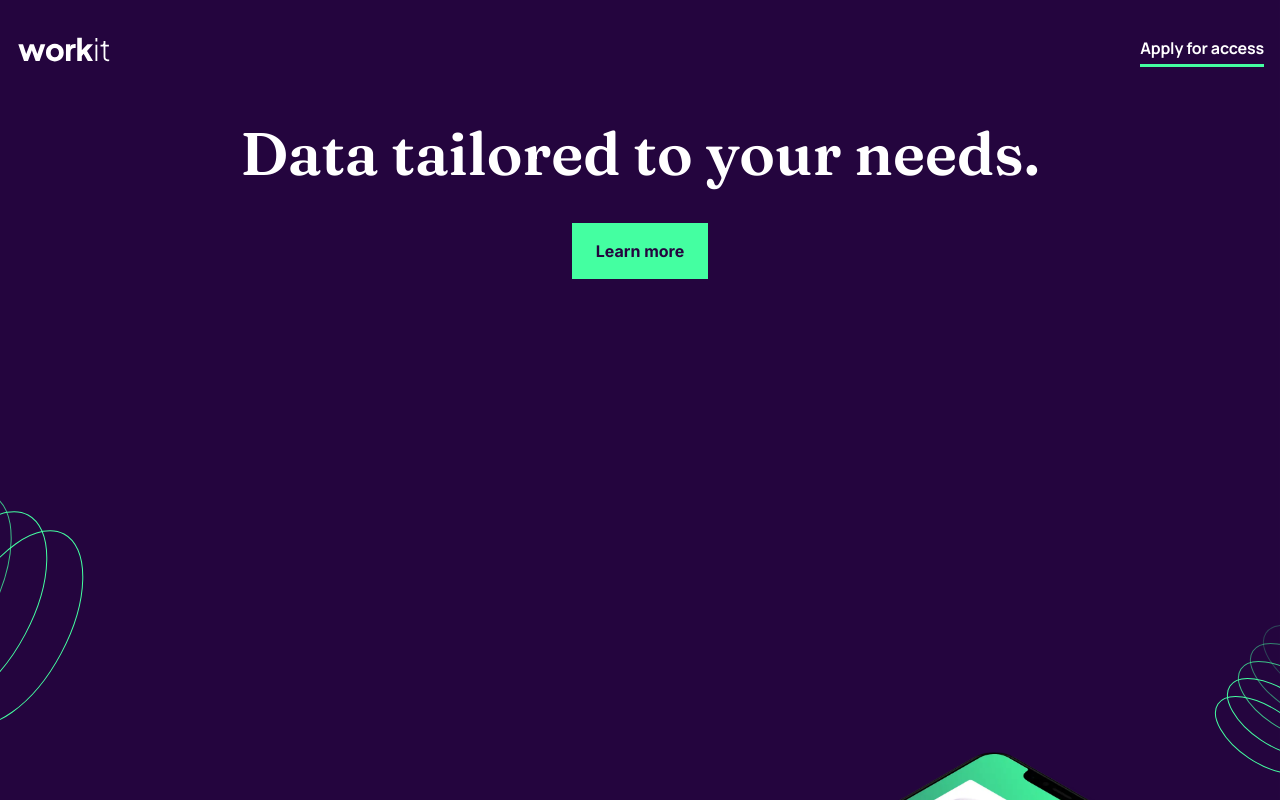
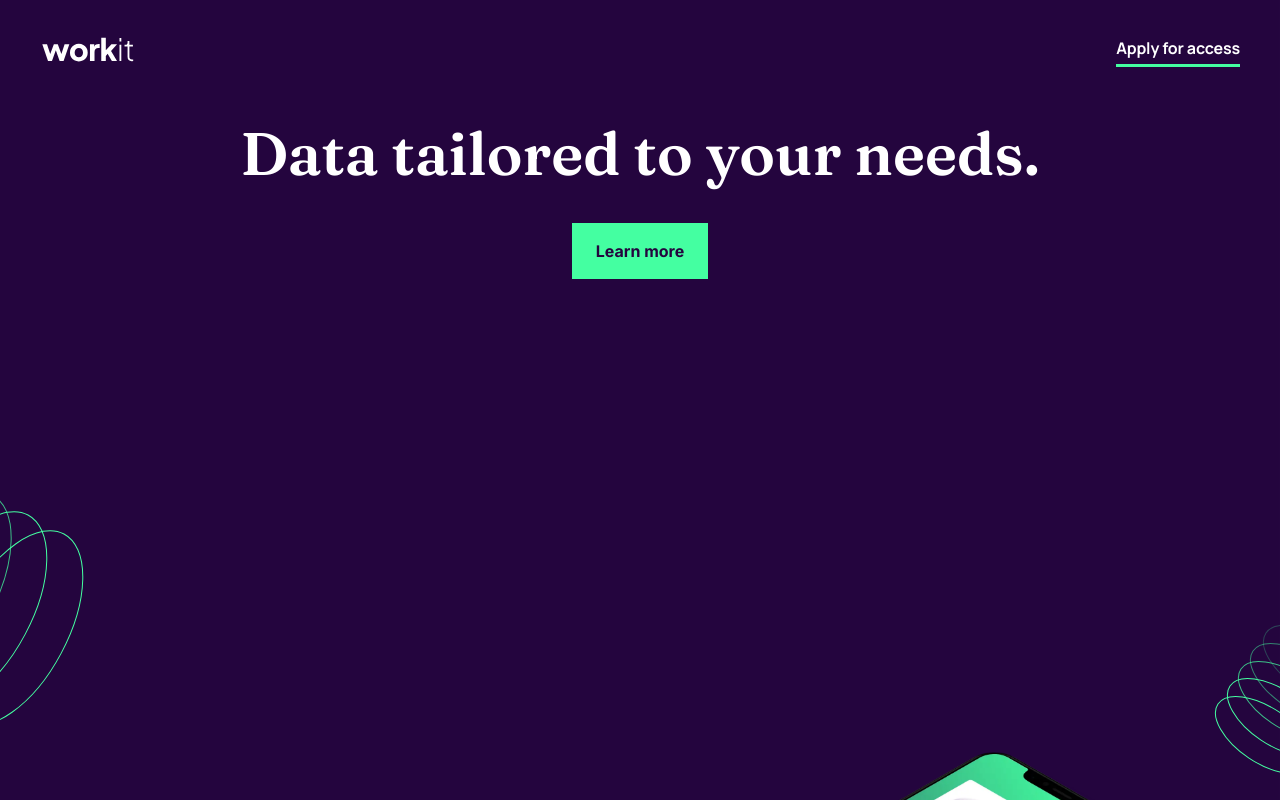
Before and after one commit to tryea/frontend-mentor-workit-landing-page, a Next.js app: page / in a window 1280 px wide. Shown: the top 800 px of the page. Built offline with nearby package versions, Linux system fonts and the light colour scheme.

Commit message:
dix header padding horizontal

```diff
--- a/src/app/page.tsx
+++ b/src/app/page.tsx
@@ -4,9 +4,9 @@ export default function Home() {
   return (
     <main className="flex flex-1 flex-col overscroll-none overflow-hidden bg-white">
       <div
-        className={`w-full aspect-[375.3/481.71] z-10 bg-ghost_white relative bg-[url('/images/bg-container-mobile-dark-purple.svg')] md:bg-[url('/images/bg-container-tablet-dark-purple.svg')] md:aspect-[768/540.24] bg-no-repeat bg-cover`}
+        className={`w-full aspect-[375.3/481.71] z-10 bg-ghost_white relative bg-[url('/images/bg-container-mobile-dark-purple.svg')] md:bg-[url('/images/bg-container-tablet-dark-purple.svg')] md:aspect-[768/540.24] bg-no-repeat bg-cover lg`}
       >
-        <div className="mt-8 flex flex-row justify-between px-4 items-center">
+        <div className="mt-8 flex flex-row justify-between px-4 items-center md:px-10">
           <div className="relative w-[95.76px] h-[24.61px]">
             <Image src={"/images/logo-light.svg"} fill alt="brand logo" />
           </div>
```
